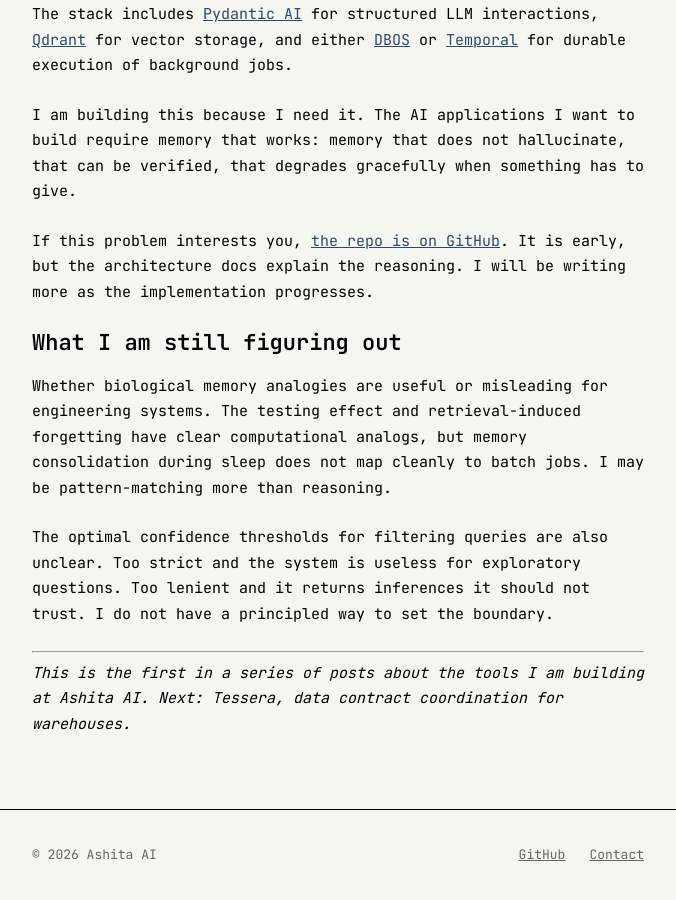
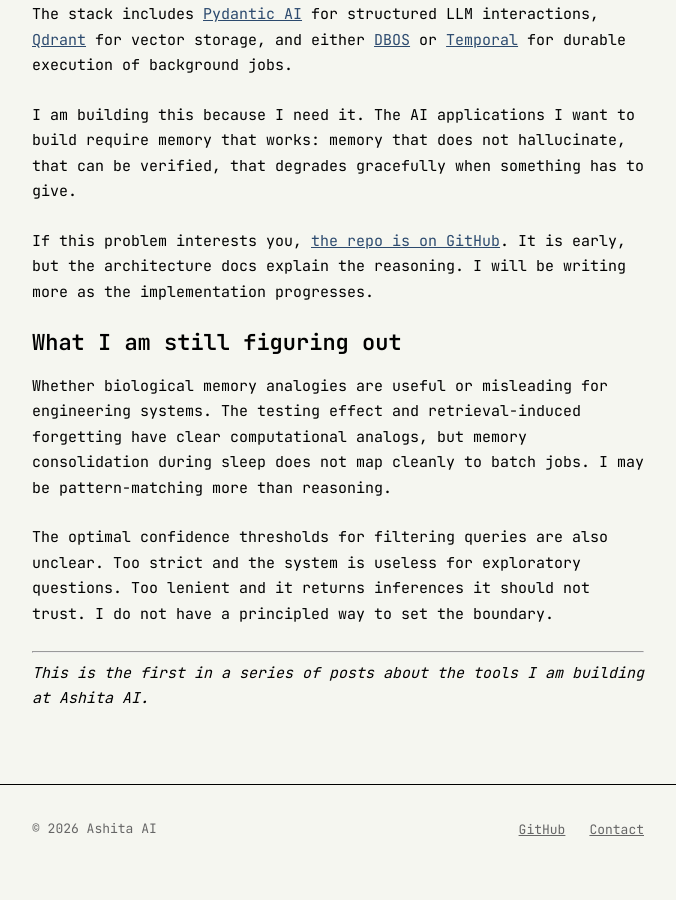
Before and after one commit to ashita-ai/ashita-ai.github.io, a Jekyll site: the page built from _posts/2026-01-04-introducing-engram.md, in a window 1280 px wide and 900 px high, scrolled down 3826 px. Shown: the whole window, without its empty margins (302-978 px from the left). Built offline with Jekyll 4.4.1, drawn with Linux system fonts in a browser that asks for light colours; after the commit the page ends 4700 px from its top, so only the background shows below that; some of the changed text lies outside the part shown.

Commit message:
Third pass: fix HaluMem accuracy, cross-post duplicates, forward link, missing comma

```diff
--- a/_posts/2026-01-04-introducing-engram.md
+++ b/_posts/2026-01-04-introducing-engram.md
@@ -62,7 +62,7 @@
 
 This is an engineering construct. Most memory systems only store positive knowledge. They have no way to represent that the user does NOT use MongoDB. So they keep suggesting it. Negation facts solve this practical problem.
 
-The neuroscience here is instructive. Memories strengthen through repeated retrieval (the [testing effect](https://pmc.ncbi.nlm.nih.gov/articles/PMC5912918/)) so Engram tracks `consolidation_strength` that increases when memories are linked, refined, or undergo consolidation. [Retrieval-induced forgetting](https://pubmed.ncbi.nlm.nih.gov/7931095/) shows that retrieving some memories actively suppresses related non-retrieved items; Engram implements this via opt-in RIF to naturally prune redundant memories.
+The neuroscience here is instructive. Memories strengthen through repeated retrieval (the [testing effect](https://pmc.ncbi.nlm.nih.gov/articles/PMC5912918/)), so Engram tracks `consolidation_strength` that increases when memories are linked, refined, or undergo consolidation. [Retrieval-induced forgetting](https://pubmed.ncbi.nlm.nih.gov/7931095/) shows that retrieving some memories actively suppresses related non-retrieved items; Engram implements this via opt-in RIF to naturally prune redundant memories.
 
 The linking between memories is inspired by [A-MEM research](https://arxiv.org/abs/2502.12110) showing significant improvement on multi-hop reasoning benchmarks. And the buffer promotion system draws from [Cognitive Workspace](https://arxiv.org/abs/2508.13171) research demonstrating 58.6% memory reuse compared to 0% for naive RAG approaches.
 
@@ -94,4 +94,4 @@
 
 ---
 
-*This is the first in a series of posts about the tools I am building at Ashita AI. Next: Tessera, data contract coordination for warehouses.*
+*This is the first in a series of posts about the tools I am building at Ashita AI.*
```
Also changed, not shown: _posts/2026-01-13-healthy-metrics-broken-agent.md (+1 -1 lines), _posts/2026-01-15-technical-debt-as-strategy.md (+1 -1 lines), _posts/2026-02-15-the-context-window-illusion.md (+1 -1 lines), _posts/2026-02-26-the-incentive-problem.md (+1 -1 lines), _posts/2026-03-10-ground-truth-as-foundation.md (+1 -1 lines).
